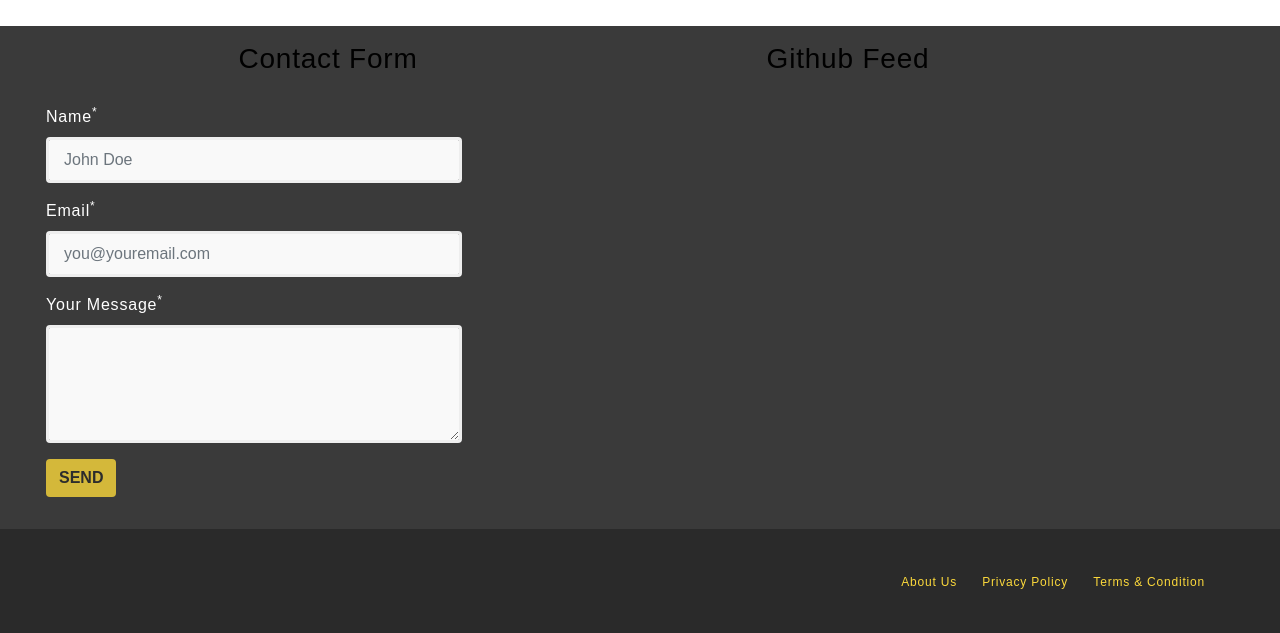
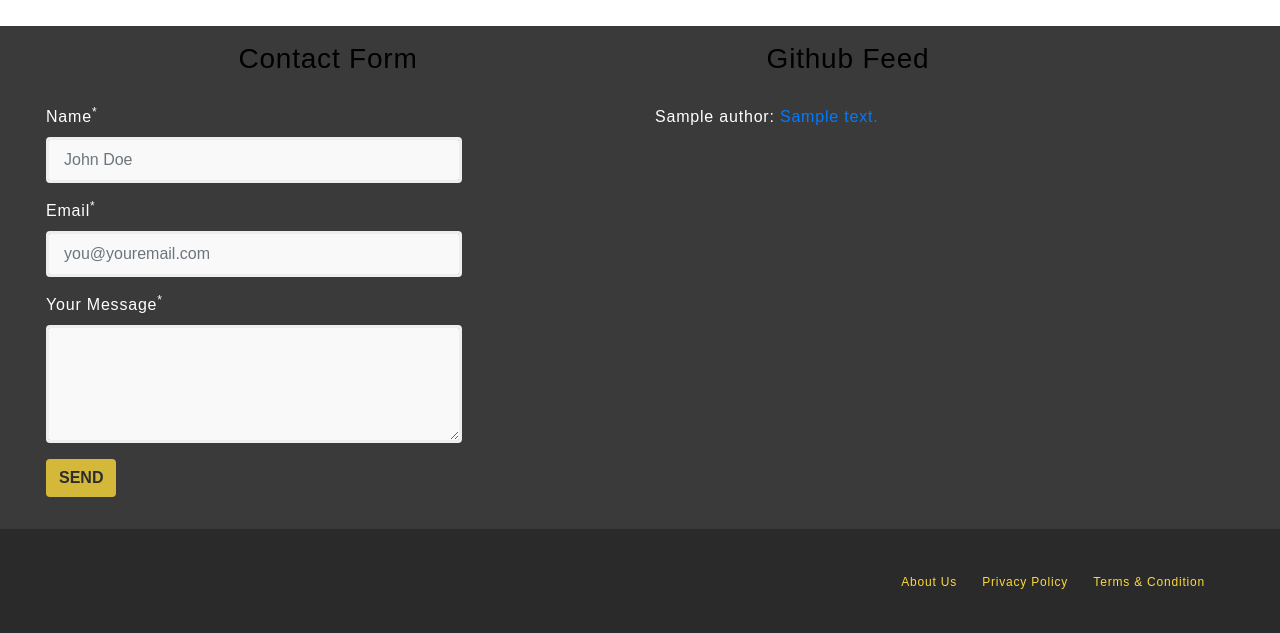
Before and after one commit to librenotes/web, a Flask app: template project/templates/index.html.j2 in a window 1280 px wide. Shown: the part 2099-2732 px from the top of the page. Run offline with Flask 2, Linux system fonts and the light colour scheme; tables that the repository leaves empty hold one stand-in row (values such as "Sample post"); the template is opened without the code that fills it: values that come from a table or form of the project are taken from there, most other values are stand-ins (such as "Sample title", 1, 10 or a date in 2020); one stand-in notice (Sample message) is shown; parts of the project's set-up code (start-up, migrations or seed data) failed here and were passed over; some libraries are stand-ins or nearby versions.

Commit message:
github repo feed implemented

```diff
--- a/project/__init__.py
+++ b/project/__init__.py
@@ -6,11 +6,13 @@ from .helpers import Mailer, Flasher
 from .models import User, db
 import bleach
 import markdown2
+from flask_cache import Cache
 
 login_manager = LoginManager()
 
 mail = Mail()
 mailer = Mailer()
+cache = Cache()
 
 
 def create_app(config):
@@ -22,6 +24,7 @@ def create_app(config):
     mail.init_app(app)
     login_manager.init_app(app)
     mailer.init_app(app, mail)
+    # cache.init_app(app)
     # Registers
     register_blueprints(app)
     register_error_handlers(app)
--- a/project/templates/index.html.j2
+++ b/project/templates/index.html.j2
@@ -67,7 +67,8 @@
             </div>
             <div class="col-md-5 d-none d-md-block">
                 <img src="{{ url_for('static', filename='img/book.png') }}" alt="book-background" class="rocket">
-            <img style="padding-left: 25%; padding-top: 10%" src="{{ url_for('static', filename='img/pencil.png') }}" alt="pencil-foreground"
+                <img style="padding-left: 25%; padding-top: 10%"
+                     src="{{ url_for('static', filename='img/pencil.png') }}" alt="pencil-foreground"
                      class="animated bounce">
                 <!-- <img src="static/img/animated.png" class="rocket animated bounce"> -->
             </div>
@@ -83,14 +84,16 @@
         </div>
         <div class="row me-row content-ct icon">
             <div class="col-md-4 feature">
-        <img style="padding-left: 20px;" src="{{ url_for('static', filename='img/144-lock-index.png') }}" alt="lockimg">
+                <img style="padding-left: 20px;" src="{{ url_for('static', filename='img/144-lock-index.png') }}"
+                     alt="lockimg">
                 <h3>Secure</h3>
                 <p>We keep your note that much encrypted even we can't decrypt it. See how actually it works -link-</p>
             </div>
             <div class="col-md-4 feature">
                 <img src="{{ url_for('static', filename='img/304-infinite.png') }}" alt="free-img">
                 <h3>Free</h3>
-            <p>Librenote itself is under GPLv3 and it's software modules have GPL compatible licenses.U can check all
+                <p>Librenote itself is under GPLv3 and it's software modules have GPL compatible licenses.U can check
+                    all
                     third party libraries in librenotes -link-</p>
             </div>
             <div class="col-md-4 feature">
@@ -132,7 +135,8 @@
                 <h3 style="color: #660033">Ozan Onur TEK</h3>
                 <p>LoL</p>
                 <ul class="speaker-social">
-                <li><a href="https://github.com/ozanonurtek"><img src="{{ url_for('static', filename='img/433-github.png') }}" alt="github-icon"></a></li>
+                    <li><a href="https://github.com/ozanonurtek"><img
+                            src="{{ url_for('static', filename='img/433-github.png') }}" alt="github-icon"></a></li>
                 </ul>
             </div>
             <div class="col-md-4 col-sm-6 feature">
@@ -140,8 +144,10 @@
                 <h3 style="color: #660033">Furkan ARICAN</h3>
                 <p>KeK</p>
                 <ul class="speaker-social">
-                <li><a href="https://github.com/vrct"><img src="{{ url_for('static', filename='img/433-github.png') }}" alt="github-icon"></a></li>
-                <li><a href="https://www.linkedin.com/in/furkan-arican-699951121/"><img src="{{ url_for('static', filename='img/458-linkedin.png') }}" alt="linkedin-icon"></a></li>
+                    <li><a href="https://github.com/vrct"><img
+                            src="{{ url_for('static', filename='img/433-github.png') }}" alt="github-icon"></a></li>
+                    <li><a href="https://www.linkedin.com/in/furkan-arican-699951121/"><img
+                            src="{{ url_for('static', filename='img/458-linkedin.png') }}" alt="linkedin-icon"></a></li>
                 </ul>
             </div>
             <div class="col-md-4 col-sm-6 feature">
@@ -149,8 +155,10 @@
                 <h3 style="color: #660033">Yigitcan OZKAN</h3>
                 <p>LuL</p>
                 <ul class="speaker-social">
-                <li><a href="https://github.com/shubidubapp"> <img src="{{ url_for('static', filename='img/433-github.png') }}" alt="github-icon"> </a></li>
-                <li><a href="https://twitter.com/Shubidubapp"><img src="{{ url_for('static', filename='img/407-twitter.png') }}" alt="twitter-icon"></a></li>
+                    <li><a href="https://github.com/shubidubapp"> <img
+                            src="{{ url_for('static', filename='img/433-github.png') }}" alt="github-icon"> </a></li>
+                    <li><a href="https://twitter.com/Shubidubapp"><img
+                            src="{{ url_for('static', filename='img/407-twitter.png') }}" alt="twitter-icon"></a></li>
                 </ul>
             </div>
         </div>
@@ -182,7 +190,8 @@
         <div class="row contact">
             <div class="col-md-6 contact-form">
                 <h3 class="content-ct"><span class="ti-email"></span> Contact Form</h3>
-            <form class="form-horizontal " data-toggle="validator" role="form" method="post" action="{{ url_for('app_index.contact') }}">
+                <form class="form-horizontal " data-toggle="validator" role="form" method="post"
+                      action="{{ url_for('app_index.contact') }}">
                     {{ form.csrf_token }}
                     <div class="form-group">
                         <label for="name" class="col-sm-3 control-label">Name<sup>*</sup></label>
@@ -216,16 +225,14 @@
                     </div>
                 </form>
             </div>
-        <div class="col-md-4 col-md-offset-1 content-ct">
-            <h3><span class="ti-twitter"></span> Github Feed</h3>
-{#            <p>Lorem <a href="#">#Ipsum</a> is a dummy text used as a text filler in designs. This is just a dummy text.#}
-{#                via <a href="#">@designerdada</a></p>#}
-{#            <hr>#}
-{#            <p>Lorem Ipsum is a <a href="#">#dummy</a> text used as a text filler in designs. This is just a dummy text.#}
-{#                via <a href="#">@designerdada</a></p>#}
-{#            <hr>#}
-{#            <p>Lorem Ipsum is a <a href="#">#dummy</a> text used as a text filler in designs. This is just a dummy text.#}
-{#                via <a href="#">@designerdada</a></p>#}
+            <div class="col-md-4 col-md-offset-1">
+                <h3><span class=""></span> Github Feed</h3>
+                <ul>
+
+                    {% for author, message, url in github_feed %}
+                        <li>{{ author.name }}: <a href="{{ url }}" target="_blank">{{ message }}</a></li>
+                    {% endfor %}
+                </ul>
             </div>
         </div>
         <div class="row footer-credit">
```
Also changed, not shown: project/blueprints/index/controller.py (+16 -2 lines). Lines whose indentation alone changed are shown as unchanged.
